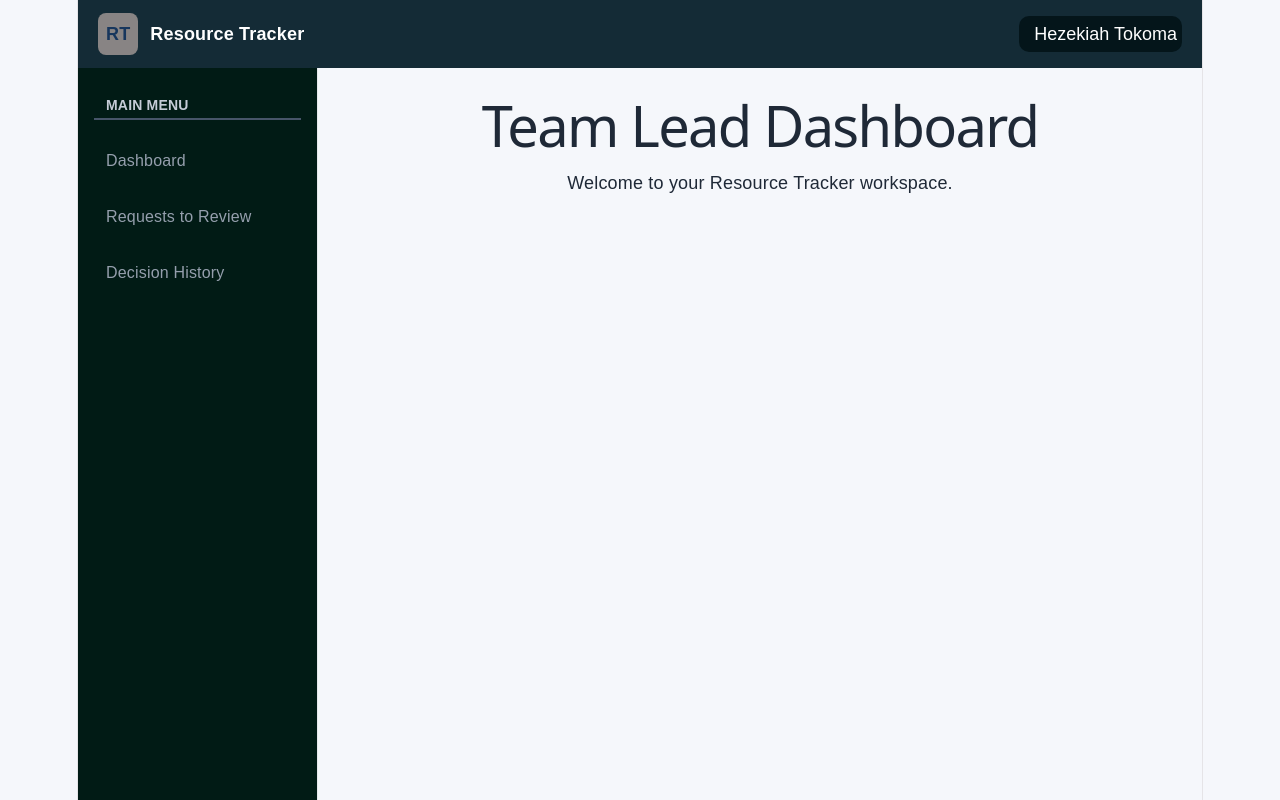
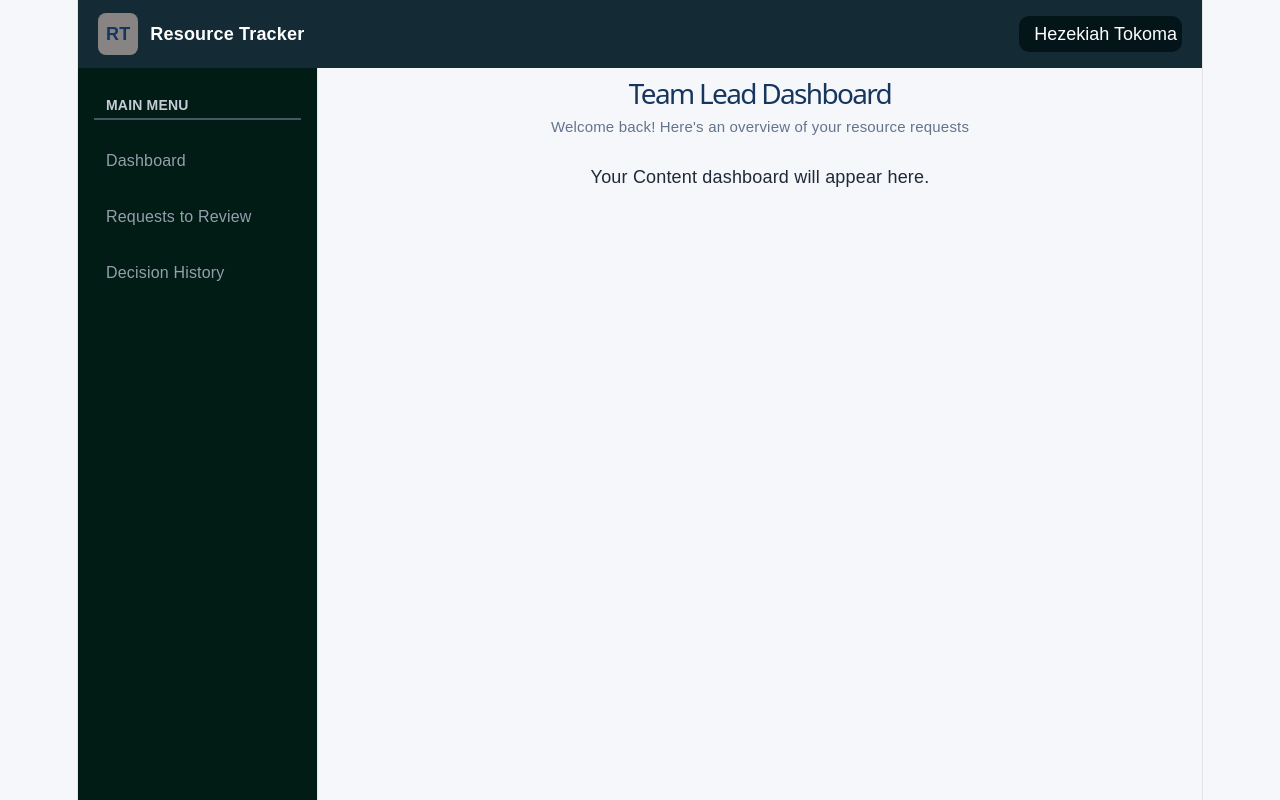
Before and after one commit to bsc-inf-29-24/Resource-Tracker-Frontend1, a React (Vite) app in the folder resource-tracker/: page /team-lead/dashboard in a window 1280 px wide. Built offline with nearby package versions, Linux system fonts and the light colour scheme.

Commit message:
I have created the page header component

```diff
--- a/resource-tracker/src/assets/pages/team-lead/TeamLeadDashboard.tsx
+++ b/resource-tracker/src/assets/pages/team-lead/TeamLeadDashboard.tsx
@@ -1,9 +1,12 @@
+import PageHeader from "../../components/layout/PageHeader";
 
 function TeamLeadDashboard() {
   return (
     <section>
-      <h1>Team Lead Dashboard</h1>
-      <p>Welcome to your Resource Tracker workspace.</p>
+      <PageHeader title="Team Lead Dashboard"
+      description="Welcome back! Here's an overview of your resource requests"/>
+
+      <p>Your Content dashboard will appear here.</p>
     </section>
   );
 }
--- a/resource-tracker/src/assets/styles/global.css
+++ b/resource-tracker/src/assets/styles/global.css
@@ -81,7 +81,7 @@ select {
   box-shadow: 0 6px 20px #00000015;
   z-index: 1000;
 }
-
+/*Signout Button*/
 .profile-menu button {
   display: block;
   width: 100%;
@@ -108,7 +108,7 @@ select {
   display: flex;
   min-height: calc(100vh - 68px);
 }
-
+/* Side bar CSS*/
 .app-sidebar {
   width: 240px;
   flex-shrink: 0;
@@ -151,6 +151,7 @@ select {
   font-weight: bold;
 }
 
+/*Main Content css*/
 .main-content {
   flex: 1;
   min-width: 0;
@@ -187,3 +188,19 @@ a {
 h1 {
   color: #1f2937;
 }
+
+/*Page Header*/
+.page-header {
+  margin-bottom: 24px;
+}
+
+.page-header h1{
+  margin: 0 0 8px;
+   font-size: 28px;
+   color: #17365d;
+}
+.page-header p{
+  margin: 0;
+   font-size: 15px;
+   color: #64748b;
+}
```
